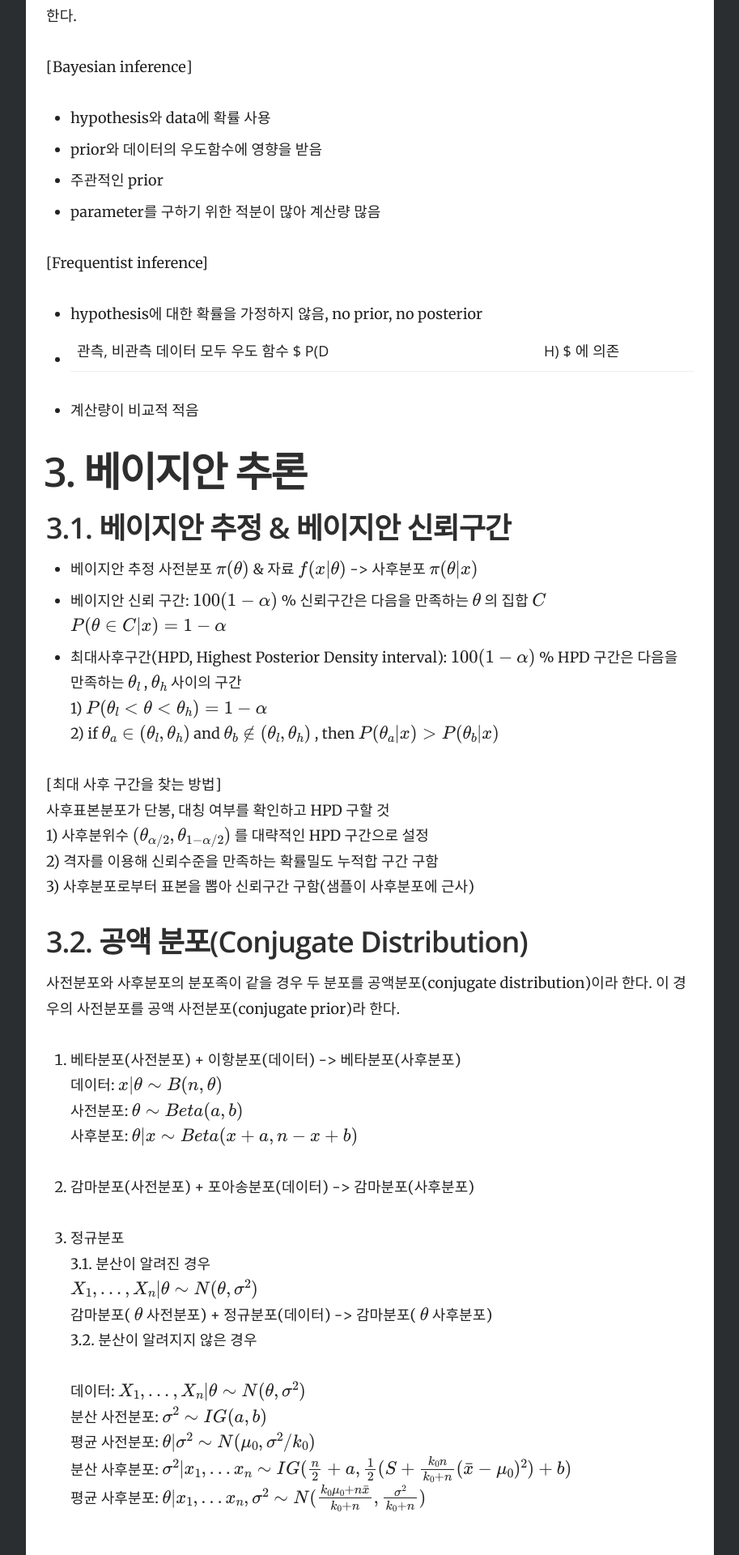
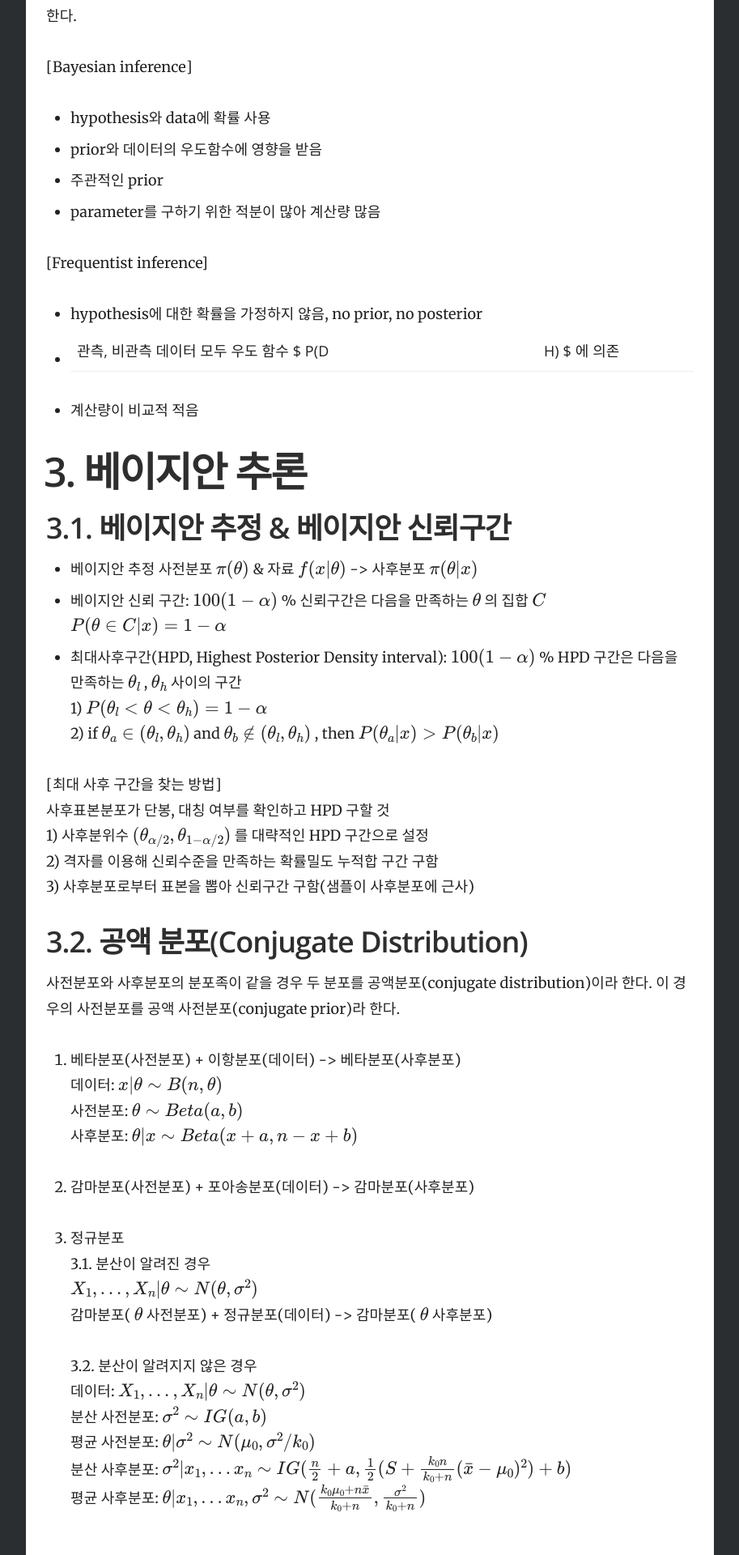
Before and after one commit to yrk3434/yrk3434.github.io, a Jekyll site: the page built from _docs/Computational Statistics/Bayesian Inference.md, in a window 1280 px wide. Shown: the part 1511-3431 px from the top of the page at 81% size, without its empty margins (333-1246 px from the left). Built offline with Jekyll 4.4.1, drawn with Linux system fonts in a browser that asks for light colours; formulas are drawn with MathJax 3.

```diff
--- a/_docs/Computational Statistics/Bayesian Inference.md
+++ b/_docs/Computational Statistics/Bayesian Inference.md
@@ -89,8 +89,8 @@ $ \theta_b \notin (\theta_l, \theta_h) $ , then $ P(\theta_a|x) > P(\theta_b|x)
 3. 정규분포 <br/>
 3.1. 분산이 알려진 경우 <br/>
 $ X_1,...,X_n | \theta \sim N(\theta, \sigma^2) $ <br/>
-감마분포( $ \theta $ 사전분포) + 정규분포(데이터) -> 감마분포( $ \theta $ 사후분포)  <br/>
-3.2. 분산이 알려지지 않은 경우 <br/><br/>
+감마분포( $ \theta $ 사전분포) + 정규분포(데이터) -> 감마분포( $ \theta $ 사후분포)  <br/><br/>
+3.2. 분산이 알려지지 않은 경우 <br/>
 데이터: $ X_1,...,X_n | \theta \sim N(\theta, \sigma^2) $ <br/>
 분산 사전분포: $ \sigma^2 \sim IG(a,b) $ <br/>
 평균 사전분포: $ \theta|\sigma^2 \sim N(\mu_0, \sigma^2 / k_0) $ <br/>
```
